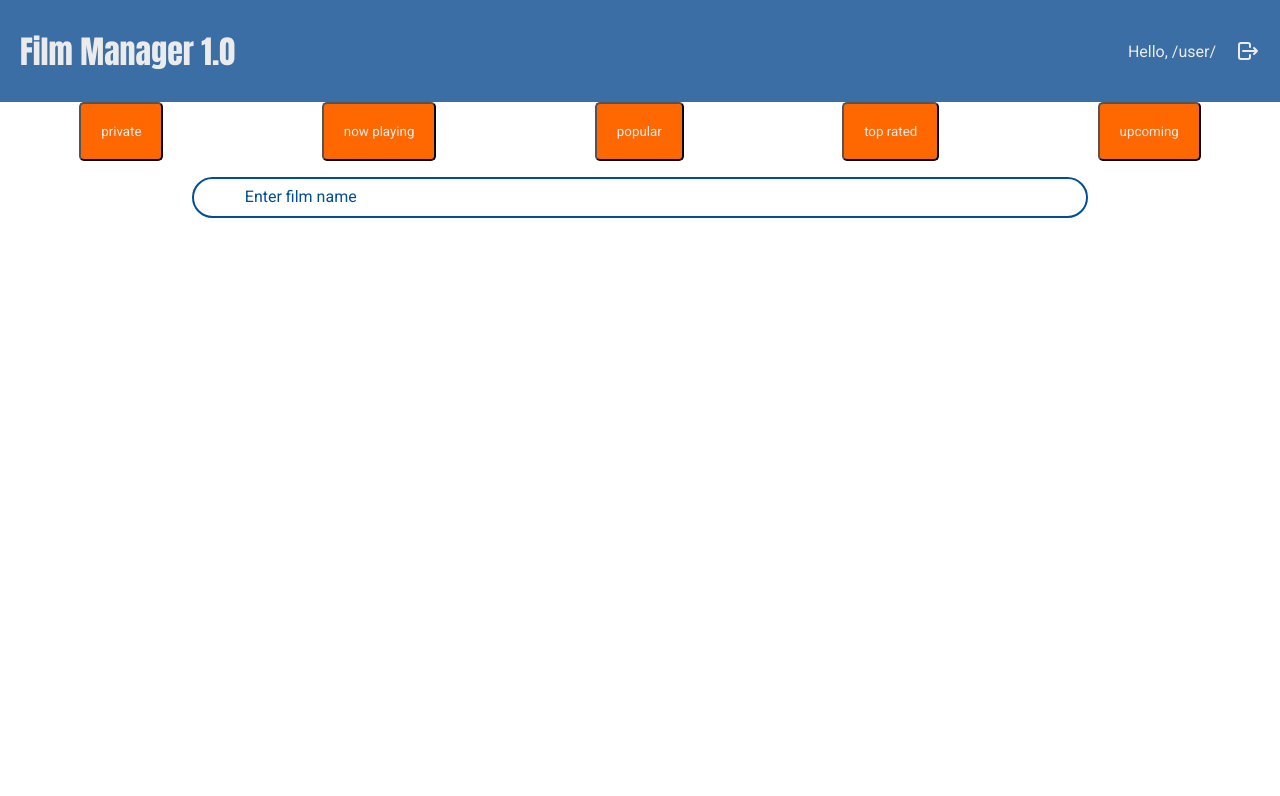
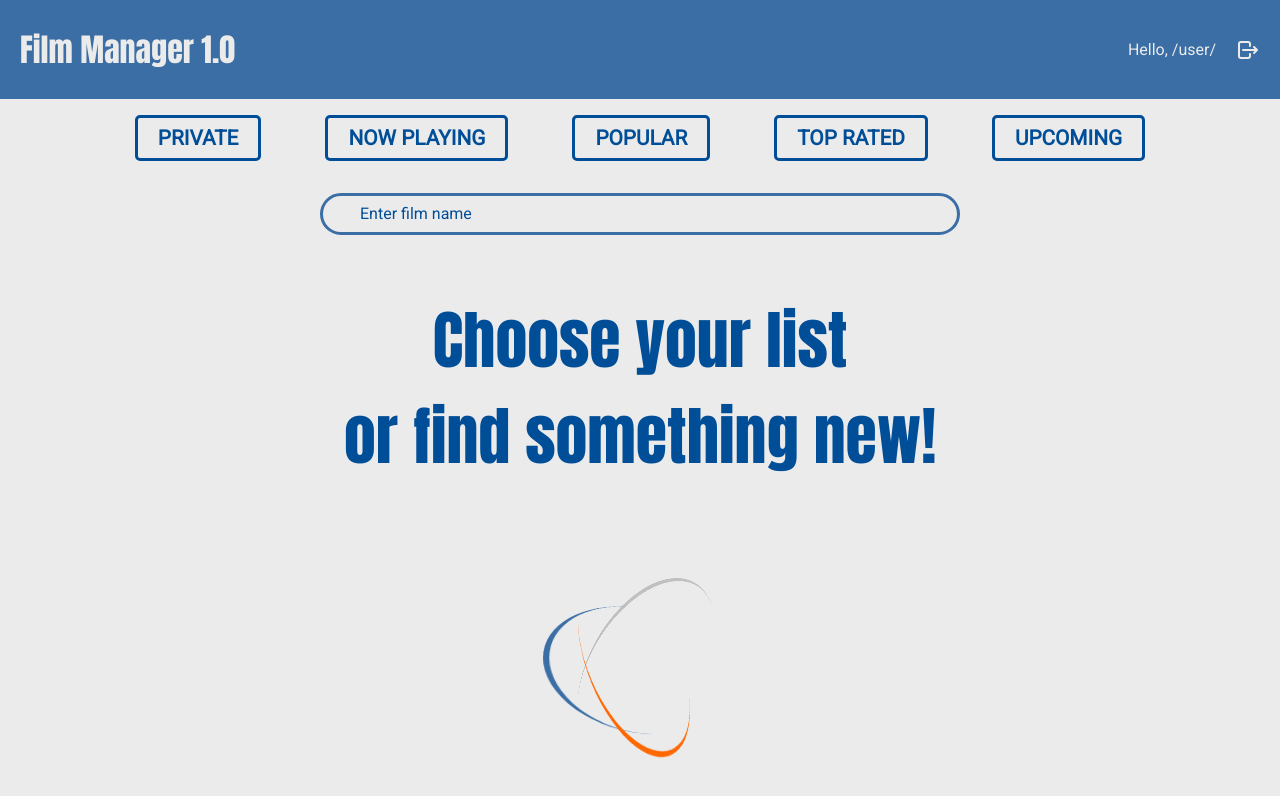
Before and after one commit to whiskacz/MovieManager1.0, a React (Create React App) app: page / in a window 1280 px wide. Shown: the top 796 px of the page. Built offline with nearby package versions, Linux system fonts and the light colour scheme.

Commit message:
FilmList spinner done

```diff
--- a/src/components/CategoryButtons.tsx
+++ b/src/components/CategoryButtons.tsx
@@ -12,9 +12,9 @@ const CategoryButtons = () => {
 
   return (
     <div className='mainCategoryButtons'>
-    {categoryButtons.map((element) => {
+    {categoryButtons.map((element,index) => {
         return (
-        <button>{element}</button>
+        <button key={index}>{element}</button>
 )})}
     </div>
   )
--- /dev/null
+++ b/src/components/FilmList.tsx
@@ -0,0 +1,20 @@
+import React from 'react'
+
+const FilmList = () => {
+  return (
+    <main className='mainFilmListContainer'>
+        <span className='flexColumnCenter'>
+            <div>Choose your list</div>
+            <div>or find something new!</div>
+        </span>
+        <div className='spinnerLoader'>
+            <div className='spin one'></div>
+            <div className='spin two'></div>
+            <div className='spin three'></div>
+        </div>
+
+    </main>
+  )
+}
+
+export default FilmList
--- a/src/css/main.css
+++ b/src/css/main.css
@@ -5,7 +5,6 @@
   --myColor4: #004E98;
   --myColor5: #FF6700;
 }
-
 
 *{
   margin: 0;
@@ -178,6 +177,8 @@ input::placeholder{
 }
 
 .mainManagerContainer {
+  width: 100vw;
+  height: 100vh;
   display: flex;
   flex-direction: column;
   justify-content: flex-start;
@@ -188,14 +189,15 @@ input::placeholder{
 .filmInputSearchBar {
   flex: 0 0 auto;
   margin: 2vh auto;
-  max-width: 70vw;
+  width: 50vw;
   position: relative;
+
 }
 
 .filmInputSearchBar input {
   padding: 0.8em;
   outline: none;
-  border: 2px solid var(--myColor4);
+  border: 3px solid var(--myColor4);
   background-color: transparent;
   border-radius: 99999px;
   width: 100%;
@@ -218,11 +220,11 @@ input::placeholder{
   margin: 0em;
   margin-left: 1.3em;
   padding: 0.4em;
-  background-color: white;
+  background-color: var(--myColor1);
 }
 
 .filmInputSearchBar :is(input:focus, input:valid) {
-  border-color: var(--myColor4);
+  border-color: var(--myColor3);
 }
 .moduls {
   flex-shrink: 0;
@@ -262,17 +264,114 @@ input::placeholder{
 
 .mainCategoryButtons {
   display: flex;
+  flex-wrap: wrap;
   align-items: center;
   justify-content: space-around;
+  background-color: var(--myColor1);
+  gap: 5vw;
 }
 .mainCategoryButtons button{
-  padding: 20px;
+  padding: 8px 20px;
   border-radius: 5px;
-  background-color: var(--myColor5);
-  color: var(--myColor1);
+  background-color: var(--myColor1);
+  color: var(--myColor4);
   cursor: pointer;
+  text-transform: uppercase;
+  font-size: 1.3rem;
+  font-weight: 700;
+  border: 3px solid var(--myColor4);
+  margin: 2vh auto;
+  transition: .2s;
 }
 
+.mainCategoryButtons button:hover{
+ transform: scale(1.2);
+ background-color: #fff;
+}
+
+.mainFilmListContainer {
+  overflow: hidden;
+  display: flex;
+  flex-direction: column;
+  justify-content: space-around;
+  align-items: center;
+  width: 100%;
+  height: 100%;
+}
+.mainFilmListContainer > span{
+  color: var(--myColor4);
+  font-size: 4rem;
+  user-select: none;
+  font-family: 'Anton', sans-serif;
+}
+
+.mainFilmListContainer > span div{
+  font-family: 'Anton', sans-serif;
+}
+
+
+.spinnerLoader {
+  position: relative;
+  width: 15vw;
+  height: 15vw;
+  border-radius: 50%;
+  perspective: 600px;
+}
+
+.spin {
+  position: absolute;
+  width: 100%;
+  height: 100%;
+  border-radius: 50%;
+}
+
+.spin.one {
+  left: 0%;
+  top: 0%;
+  animation: rotate-one 1s linear infinite;
+  border-bottom: 6px solid var(--myColor2);
+}
+
+.spin.two {
+  right: 0%;
+  top: 0%;
+  animation: rotate-two 1s linear infinite;
+  border-right: 6px solid var(--myColor3);
+}
+
+.spin.three {
+  right: 0%;
+  bottom: 0%;
+  animation: rotate-three 1s linear infinite;
+  border-top: 6px solid var(--myColor5);
+}
+
+@keyframes rotate-one {
+  0% {
+    transform: rotateX(35deg) rotateY(-45deg) rotateZ(0deg);
+  }
+  100% {
+    transform: rotateX(35deg) rotateY(-45deg) rotateZ(360deg);
+  }
+}
+
+@keyframes rotate-two {
+  0% {
+    transform: rotateX(50deg) rotateY(10deg) rotateZ(0deg);
+  }
+  100% {
+    transform: rotateX(50deg) rotateY(10deg) rotateZ(360deg);
+  }
+}
+
+@keyframes rotate-three {
+  0% {
+    transform: rotateX(35deg) rotateY(55deg) rotateZ(0deg);
+  }
+  100% {
+    transform: rotateX(35deg) rotateY(55deg) rotateZ(360deg);
+  }
+}
 
 @keyframes animateBackground {
 
--- a/src/pages/manager.tsx
+++ b/src/pages/manager.tsx
@@ -2,14 +2,16 @@ import React from 'react'
 import SearchBar from '../components/SearchBar'
 import NavBar from '../components/NavBar'
 import CategoryButtons from '../components/CategoryButtons'
+import FilmList from '../components/FilmList'
 
 
 const Manager: React.FC = () => {
   return (
-    <main className='mainMangerContainer'>
+    <main className='mainManagerContainer'>
       <NavBar />
       <CategoryButtons />
       <SearchBar />
+      <FilmList />
     </main>
   )
 }
```
